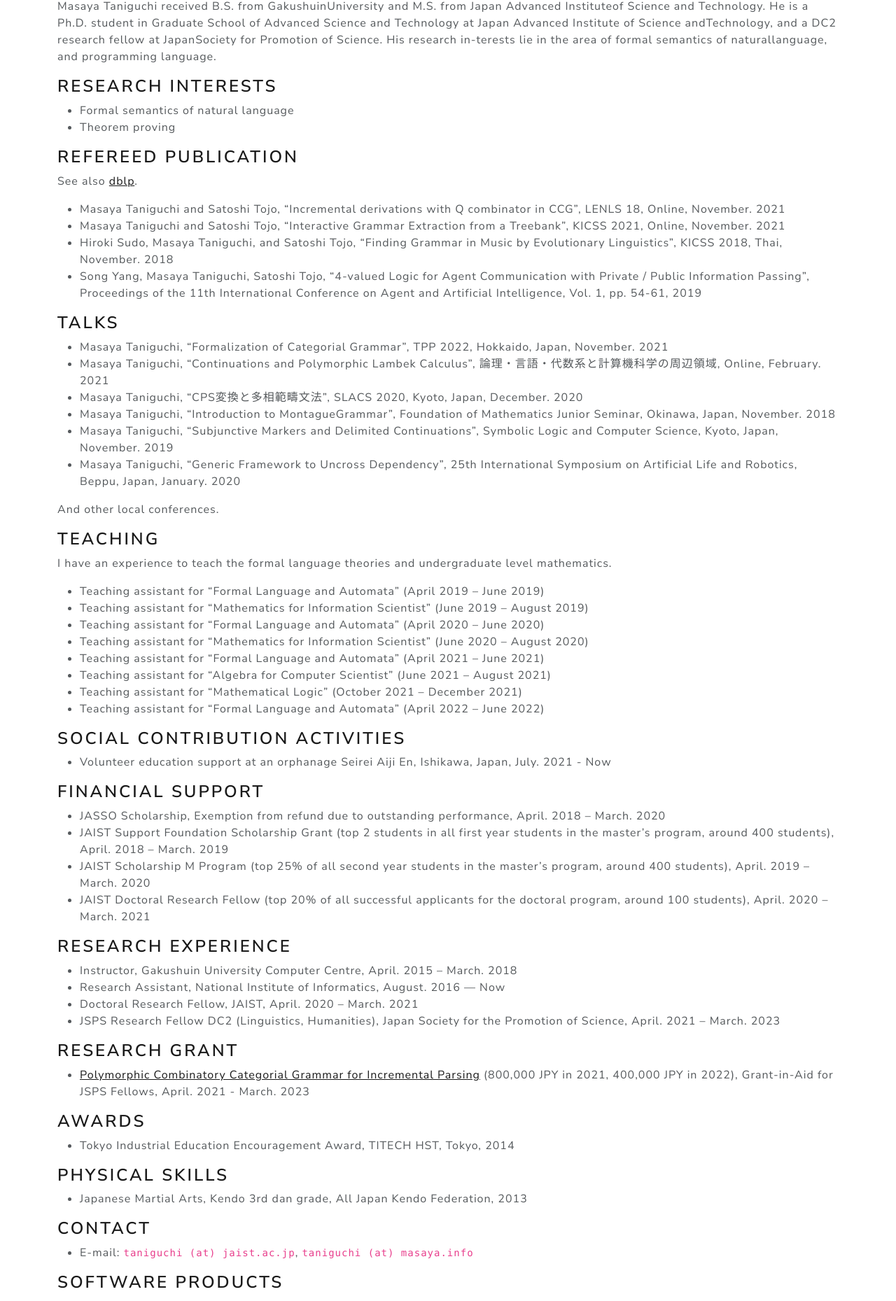
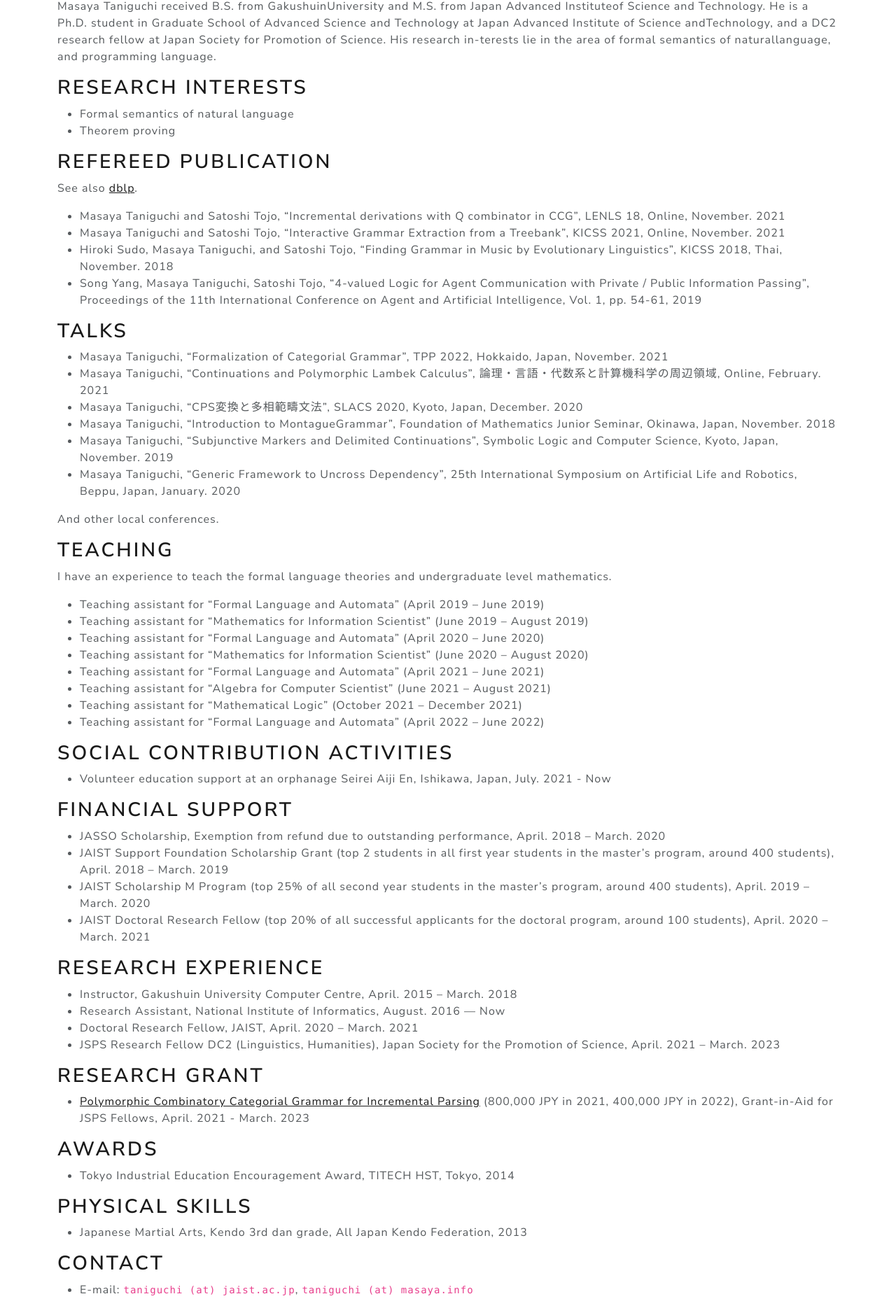
Before and after one commit to tani/about, an Eleventy site: page index.md in a window 1280 px wide. Shown: the part 49-1908 px from the top of the page at 70% size. Built offline with nearby package versions, Linux system fonts and the light colour scheme; Eleventy itself is replaced by a stand-in of ours; files that its build step writes are made by us from their sources; what markdown-it-pfm would draw is missing.

Commit message:
Use Pandoc Flavored Markdown

```diff
--- a/index.md
+++ b/index.md
@@ -2,21 +2,21 @@
 layout: default
 ---
 
-<h1 class="text-center">Hello, I am TANIGUCHI Masaya</h1>
+# [Hello, I am TANIGUCHI Masaya]{.text-center}
 
 Masaya Taniguchi received B.S. from GakushuinUniversity and M.S.
 from Japan Advanced Instituteof Science and Technology.
 He is a Ph.D. student in Graduate School of Advanced Science and Technology
 at Japan Advanced Institute of Science andTechnology,
-and a DC2 research fellow at JapanSociety for Promotion of Science.
+and a DC2 research fellow at Japan Society for Promotion of Science.
 His research in-terests lie in the area of formal semantics of naturallanguage, and programming language.
 
-### Research Interests
+## Research Interests
 
 - Formal semantics of natural language
 - Theorem proving
 
-### Refereed Publication
+## Refereed Publication
 
 See also [dblp](https://dblp.org/pid/242/9503.html).
 
@@ -31,7 +31,7 @@ See also [dblp](https://dblp.org/pid/242/9503.html).
   the 11th International Conference on Agent and Artificial Intelligence, Vol.
   1, pp. 54-61, 2019
 
-### Talks
+## Talks
 
 - **Masaya Taniguchi**, "Formalization of Categorial Grammar", TPP 2022,
   Hokkaido, Japan, November. 2021
@@ -49,7 +49,7 @@ See also [dblp](https://dblp.org/pid/242/9503.html).
 
 And other local conferences.
 
-### Teaching
+## Teaching
 
 I have an experience to teach the formal language theories and undergraduate
 level mathematics.
@@ -70,12 +70,12 @@ level mathematics.
 - Teaching assistant for "Formal Language and Automata" (April 2022 --
   June 2022)
 
-### Social Contribution Activities
+## Social Contribution Activities
 
 - Volunteer education support at an orphanage Seirei Aiji En, Ishikawa, Japan,
   July. 2021 - Now
 
-### Financial Support
+## Financial Support
 
 - JASSO Scholarship, Exemption from refund due to outstanding performance,
   April. 2018 -- March. 2020
@@ -87,7 +87,7 @@ level mathematics.
 - JAIST Doctoral Research Fellow (top 20% of all successful applicants for the
   doctoral program, around 100 students), April. 2020 -- March. 2021
 
-### Research Experience
+## Research Experience
 
 - Instructor, Gakushuin University Computer Centre, April. 2015 -- March. 2018
 - Research Assistant, National Institute of Informatics, August. 2016 --- Now
@@ -95,26 +95,26 @@ level mathematics.
 - JSPS Research Fellow DC2 (Linguistics, Humanities), Japan Society for the
   Promotion of Science, April. 2021 -- March. 2023
 
-### Research Grant
+## Research Grant
 
 - [Polymorphic Combinatory Categorial Grammar for Incremental
   Parsing](https://kaken.nii.ac.jp/ja/grant/KAKENHI-PROJECT-21J15207/) (800,000
   JPY in 2021, 400,000 JPY in 2022), Grant-in-Aid for JSPS Fellows, April.
   2021 - March. 2023
 
-### Awards
+## Awards
 
 - Tokyo Industrial Education Encouragement Award, TITECH HST, Tokyo, 2014
 
-### Physical Skills
+## Physical Skills
 
 - Japanese Martial Arts, Kendo 3rd dan grade, All Japan Kendo Federation, 2013
 
-### Contact
+## Contact
 
 - E-mail: `taniguchi (at) jaist.ac.jp`, `taniguchi (at) masaya.info`
 
-### Software products
+## Software products
 
 I am an OSS developer joining many projects such as the interpreter of
 programming language, utilities for daily work, and useful libraries. You can
@@ -125,7 +125,7 @@ see these works on GitHub.
 - Python PyPI: [taniguchi](https://pypi.org/user/taniguchi/)
 - JavaScript NPM: [taniguchi](https://www.npmjs.com/~taniguchi)
 
-#### Acknowledgement
+## Acknowledgement
 
 My OSS work is supported by Gitpod. They provide
 [_Professional Open Source_](https://www.gitpod.io/docs/professional-open-source)
```
